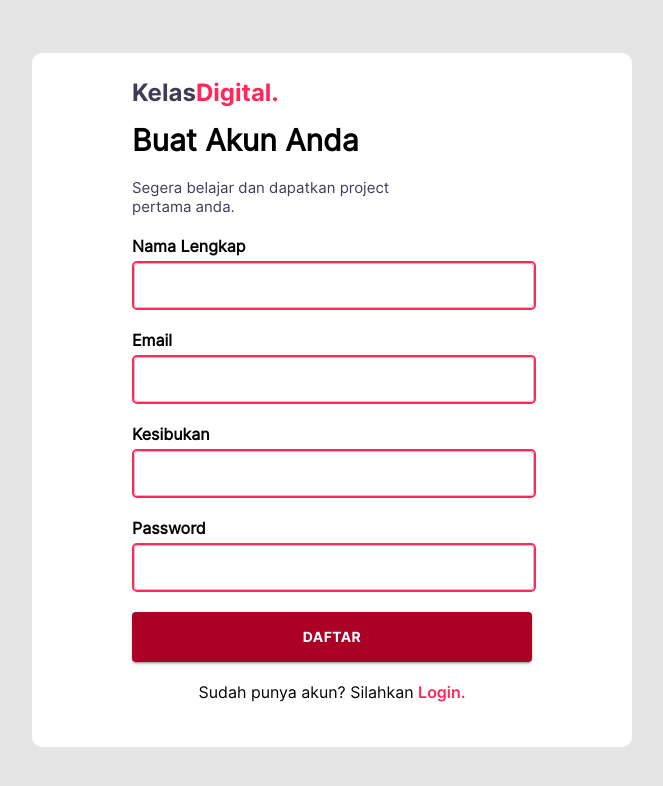
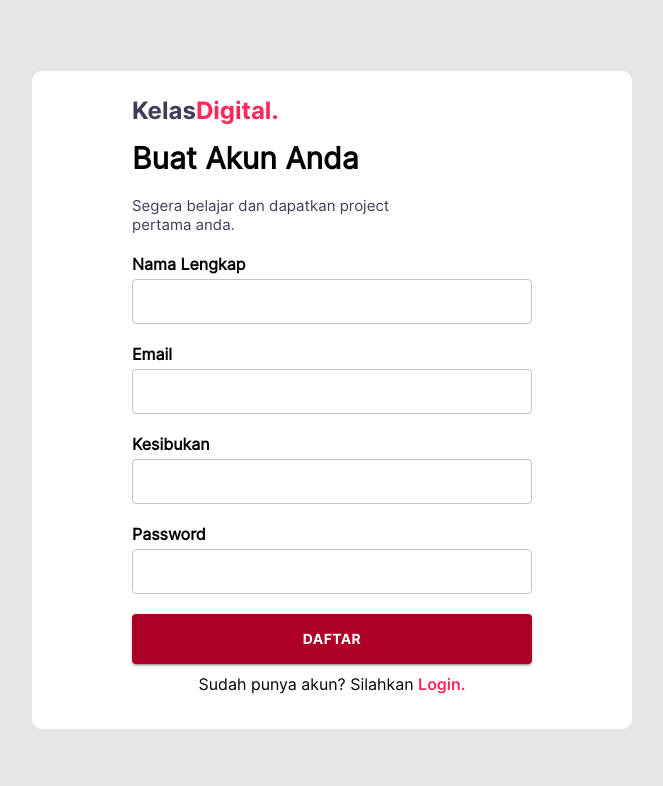
Before and after one commit to athallarizky/kelas-digital, a React (Create React App) app: page /register in a window 1280 px wide. Shown: the top 786 px of the page, without its empty margins (308-971 px from the left). Built offline with nearby package versions, Linux system fonts and the light colour scheme.

Commit message:
minor fix

```diff
--- a/src/components/Auth/Register/style.js
+++ b/src/components/Auth/Register/style.js
@@ -23,10 +23,12 @@ export const useStyles = makeStyles(theme => ({
         fontFamily:'Inter-Bold',
         fontSize:12,
     },
+
     mainText:{
         fontSize:30,
         marginBottom:20,
     },
+
     secondaryText:{
         fontSize:15,
         color:'#3F3D56',
@@ -47,7 +49,6 @@ export const useStyles = makeStyles(theme => ({
         marginTop:5,
         marginBottom:20,
         minWidth:'100%',
-        border:'2px solid #FF2858',
         borderRadius:5,
     },
 
@@ -57,7 +58,7 @@ export const useStyles = makeStyles(theme => ({
     },
     loginText:{
         textAlign:'center',
-        padding:'20px 0',
+        padding:'10px 0',
     },
     loginLink:{
         textDecoration:'none',
```
